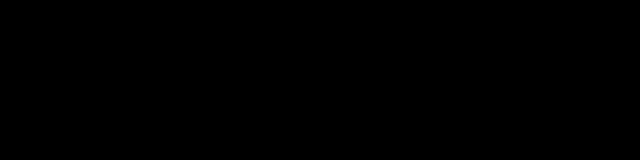
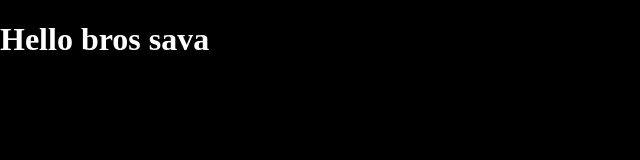
Before and after one commit to KhyPhay/Group_work, a plain HTML site: page index.html in a window 1280 px wide. Shown: the whole page, without its empty margins (0-640 px from the left). Drawn offline with Linux system fonts and the light colour scheme.

Commit message:
add color

```diff
--- a/css/style.css
+++ b/css/style.css
@@ -1,3 +1,6 @@
 body{
     background: #000;
+    margin: 0;
+    padding: 0;
+    color: #fff;
 }
```
